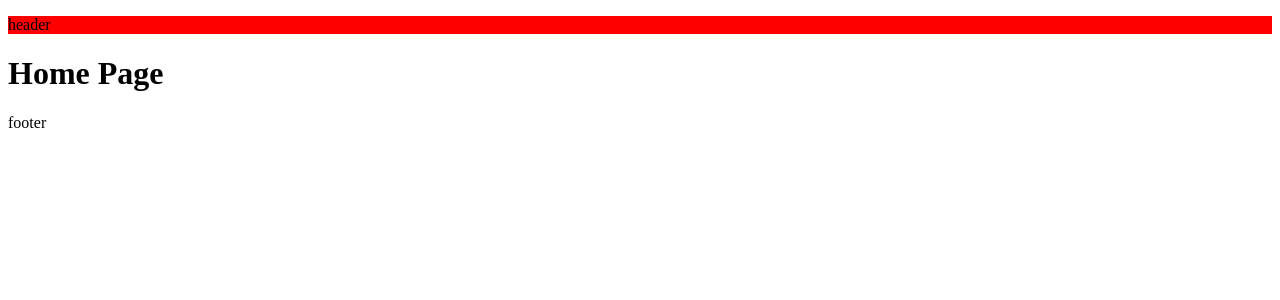
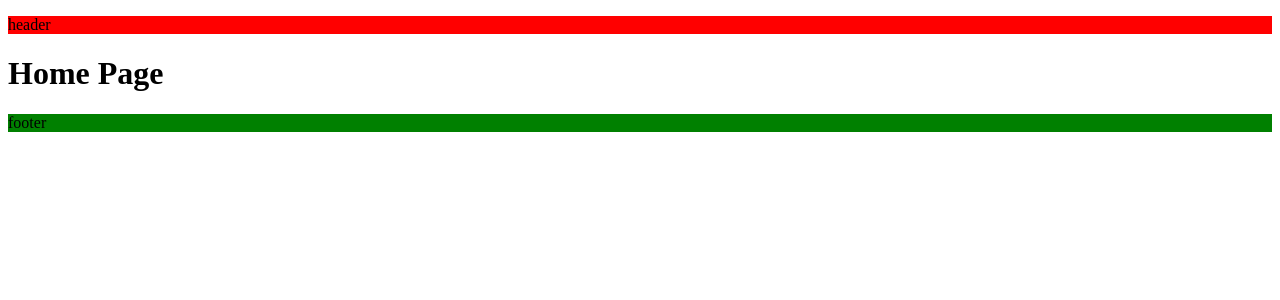
Before and after one commit to larsbeckdev/demo-bestell-app, a Vue app: page / in a window 1280 px wide. Shown: the top 300 px of the page. Built offline with nearby package versions, Linux system fonts and the light colour scheme.

Commit message:
Change footer element from paragraph to semantic footer tag

```diff
--- a/src/layouts/components/Footer.vue
+++ b/src/layouts/components/Footer.vue
@@ -1,7 +1,7 @@
 <script setup></script>
 
 <template>
-  <p>footer</p>
+  <footer>footer</footer>
 </template>
 
 <style scoped></style>
```
